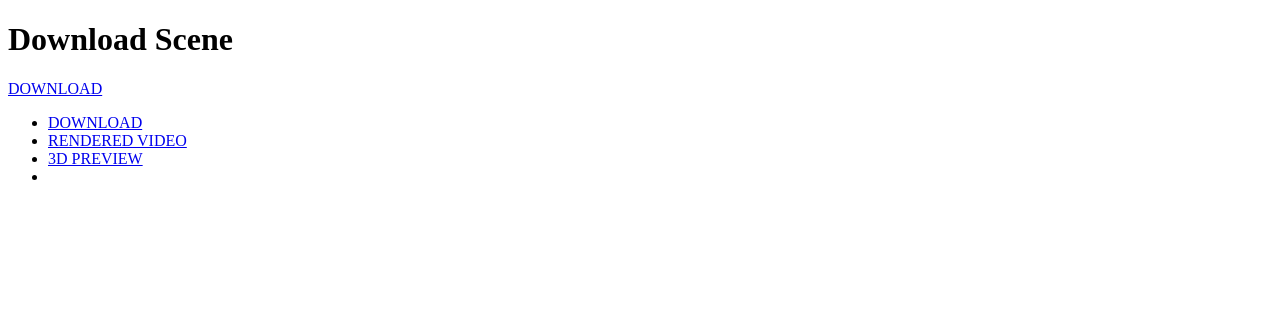
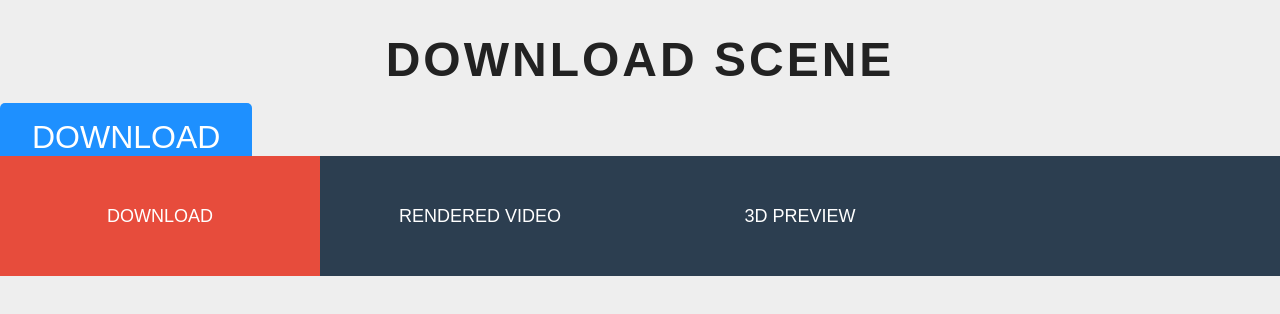
Before and after one commit to LemBiz/Lem, a plain HTML site: page Download/index.html in a window 1280 px wide. Drawn offline with Linux system fonts and the light colour scheme; the site is published under a folder, as on GitHub Pages, so addresses that start at the root find nothing; a web font is replaced by a local one.

Commit message:
Revert "neww"

```diff
--- a/Download/index.html
+++ b/Download/index.html
@@ -3,7 +3,7 @@
 <head>
   <meta charset="UTF-8">
   <title>Download Scene</title>
-  <link rel="stylesheet" href="/Download/style.css">
+  <link rel="stylesheet" href="./style.css">
 
 </head>
 <body>
```
